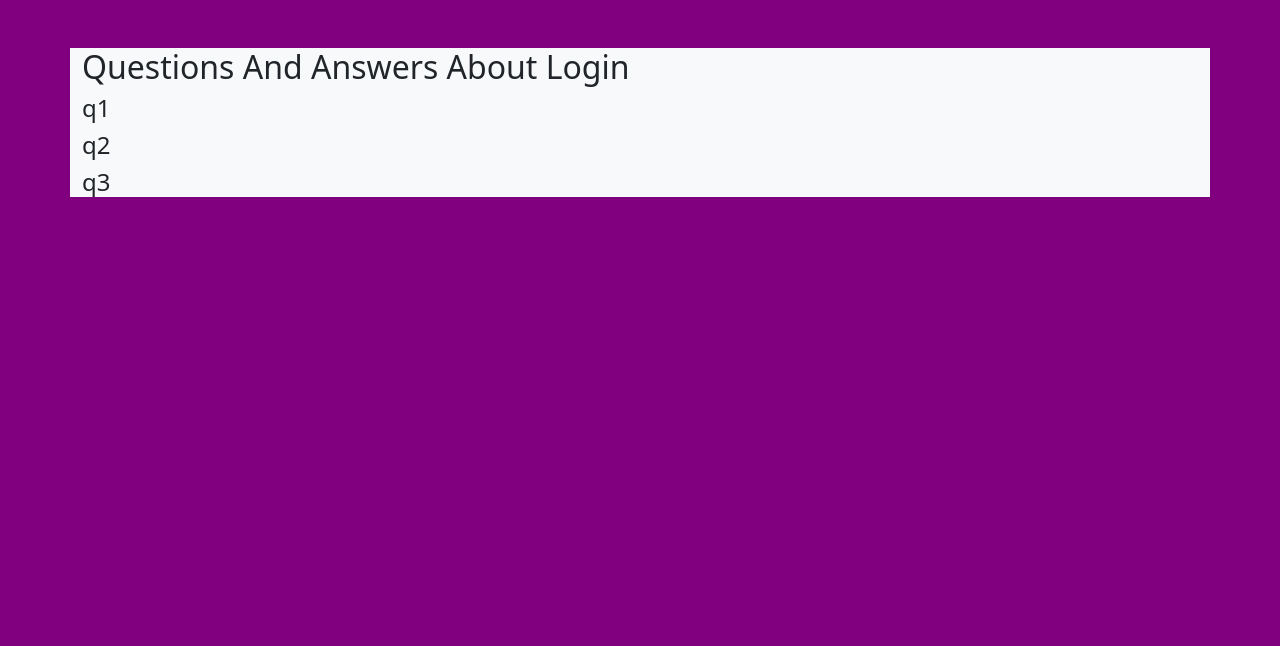
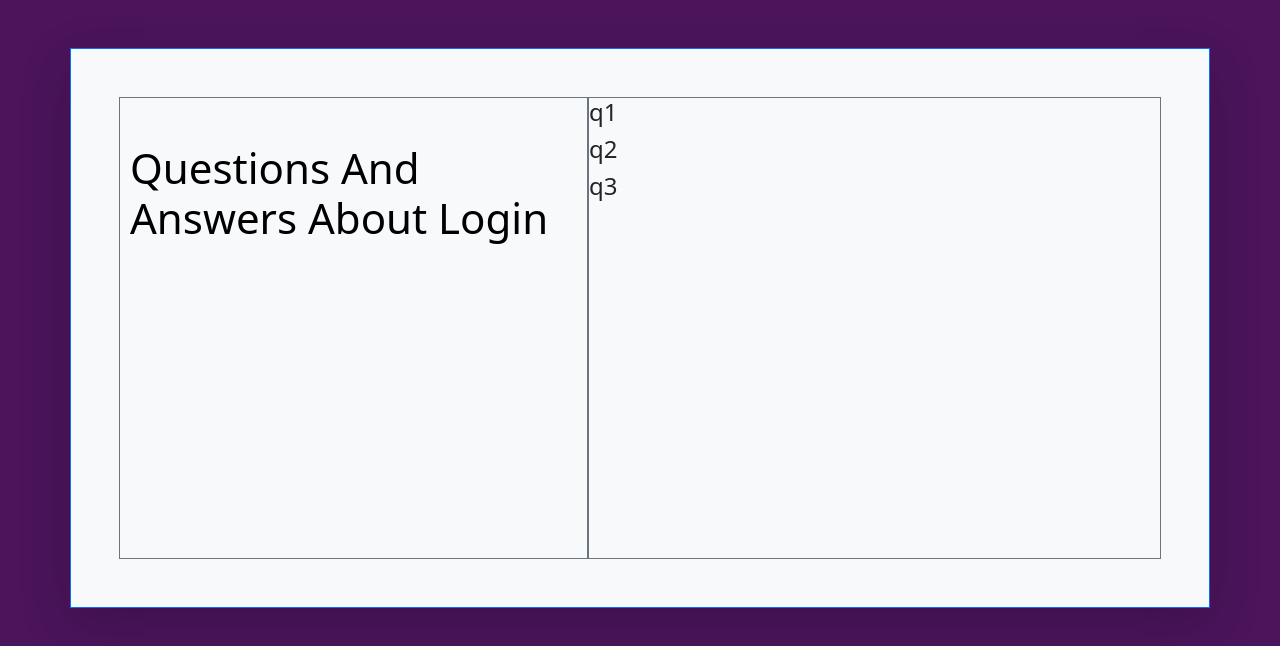
Before and after one commit to aishtiaq7/04-accordion, a React (Create React App) app: page / in a window 1280 px wide. Shown: the top 646 px of the page. Built offline with nearby package versions, Linux system fonts and the light colour scheme.

Commit message:
styling added with css

```diff
--- a/src/App.js
+++ b/src/App.js
@@ -2,16 +2,21 @@ import React, { useState } from "react";
 import data from "./data";
 import SingleQuestion from "./Question";
 function App() {
-  return <main className='container mt-5 -flex justify-content-center bg-light text-dark'>
-    <h2>
-      Questions And Answers About Login
-    </h2>
-    <div className='questionsContainer'>
-      <h4>q1</h4>
-      <h4>q2</h4>
-      <h4>q3</h4>
-    </div>
-    </main>;
+  return (
+    <main id='largerWrapper' className="shadow-lg p-5 container mt-5 border border-primary bg-light text-dark">
+
+      <div id='questionsBox' className='border border-secondary'>
+        <h2>Questions And Answers About Login</h2>
+      </div>
+
+      <div id='questionsContainer' className="border border-secondary">
+        <h4>q1</h4>
+        <h4>q2</h4>
+        <h4>q3</h4>
+      </div>
+
+    </main>
+  );
 }
 
 export default App;
--- a/src/index.css
+++ b/src/index.css
@@ -1,3 +1,31 @@
 body{
-  background-color: purple;
+  background-color: #4B145B;
 }
+
+#largerWrapper{
+  display: flex;
+  justify-content: stretch;
+
+  min-height: 560px;
+}
+
+#questionsContainer{
+  flex-grow: 20;
+}
+
+#questionsBox{
+  flex-grow: 1;
+
+  max-width: 45%;
+
+
+  align-items: center;
+  /* margin: 5px 10px; */
+}
+
+#questionsBox h2{
+  font-size: 42px !important ;
+  color: black;
+  padding: 45px 10px;
+
+}
```
